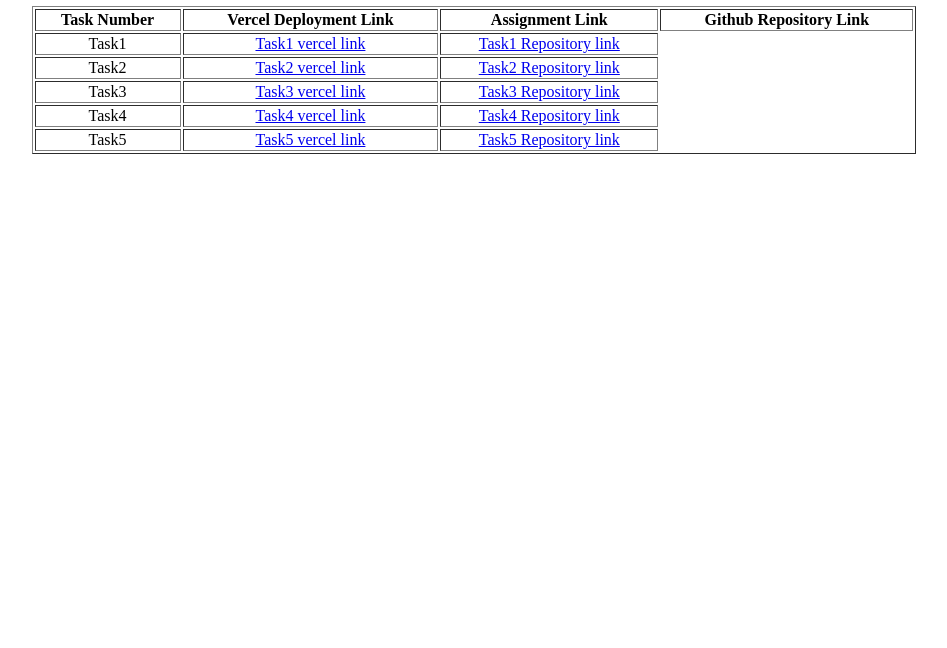
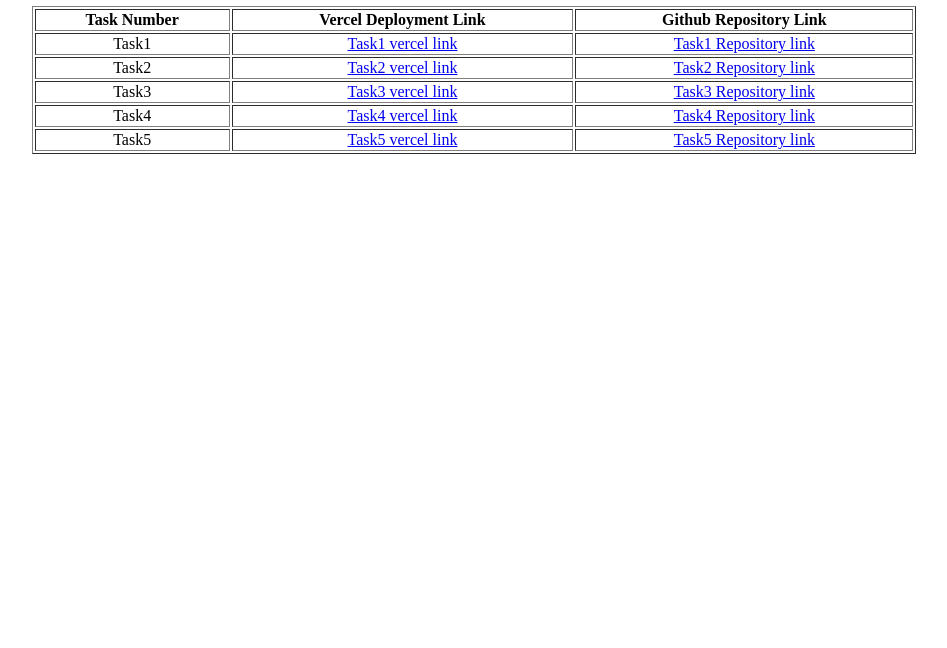
Before and after one commit to Umesh314/reacttasks, a plain HTML site: page index.html in a window 1280 px wide. Shown: the part 152-800 px from the top of the page, without its empty margins (166-1113 px from the left). Drawn offline with Linux system fonts and the light colour scheme.

Commit message:
Update index.html

```diff
--- a/index.html
+++ b/index.html
@@ -26,7 +26,6 @@
         <tr>
             <th>Task Number</th>
             <th>Vercel Deployment Link</th>
-            <th>Assignment Link</th>
             <th>Github Repository Link</th>
         </tr>
         <tr>
```
